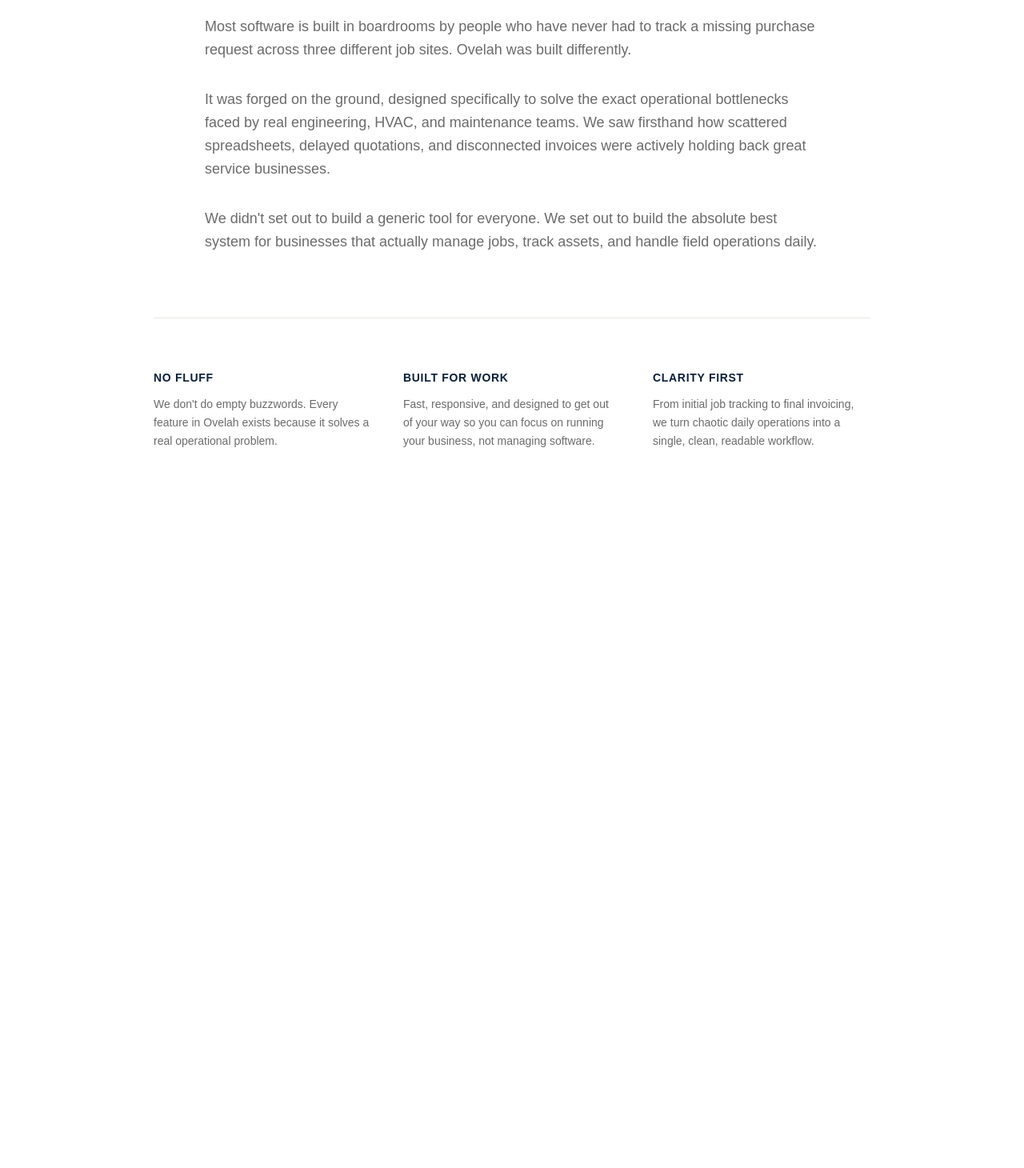
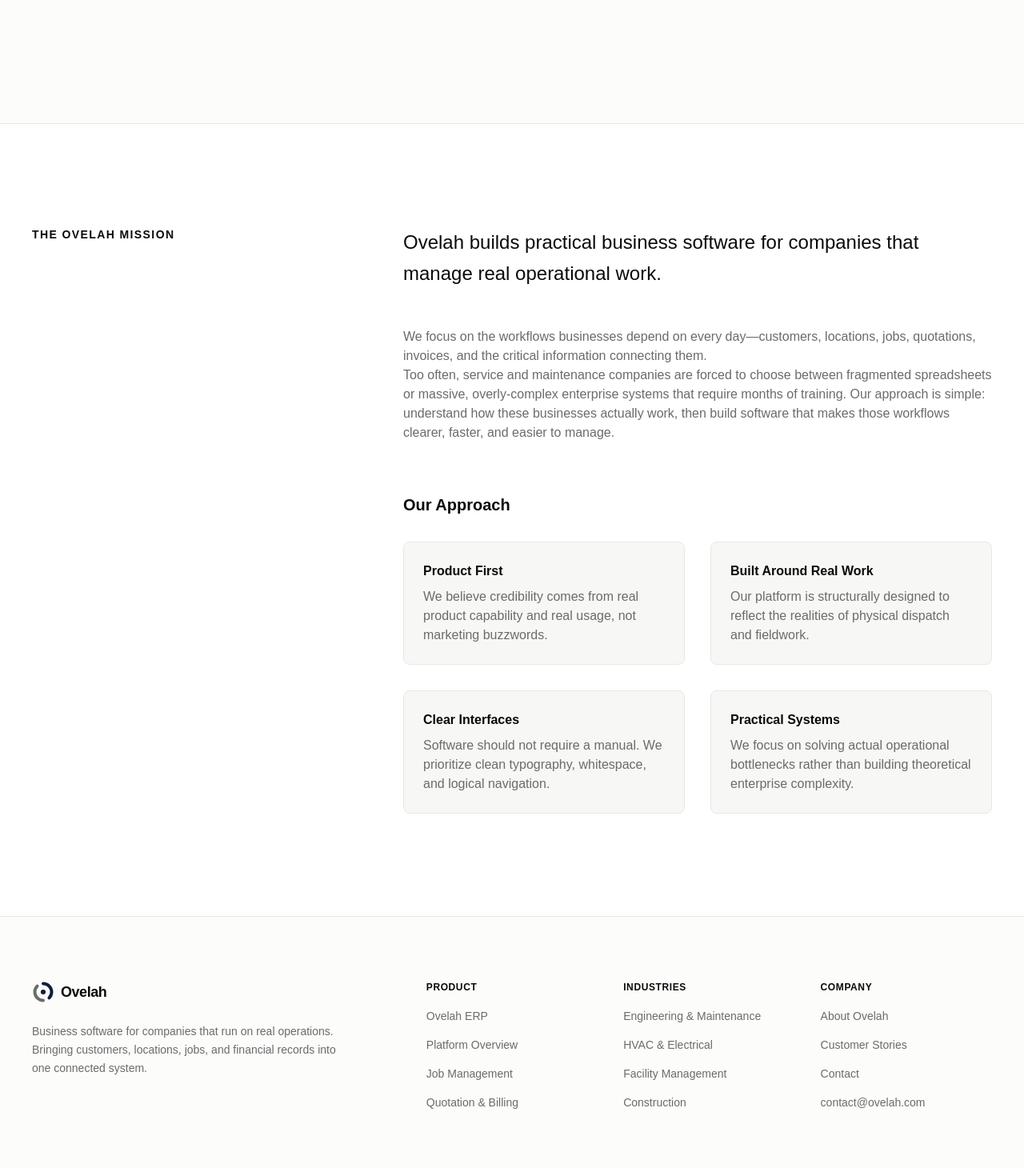
Before and after one commit to anass-nadeem/ovelah-website, a Next.js app: page /about in a window 1280 px wide. Shown: the part 310-1770 px from the top of the page at 80% size. Before the commit the page ends 1000 px from the top, so only its background shows below. Built offline with nearby package versions, Linux system fonts and the light colour scheme.

Commit message:
about, industry, solution page add

```diff
--- a/app/about/page.tsx
+++ b/app/about/page.tsx
@@ -1,64 +1,80 @@
+import Navbar from "@/components/layout/Navbar";
+import Footer from "@/components/layout/Footer";
 import Container from "@/components/ui/Container";
 
-export default function About() {
+export default function AboutPage() {
   return (
-    <section id="about" className="border-t border-[#e7e7e4] bg-white py-20 md:py-32">
+    <>
+      <Navbar />
+
+      <main className="bg-[#fcfcfb] pt-32 md:pt-40">
+
+        {/* HERO */}
+        <section className="pb-20 md:pb-32">
           <Container>
+            <div className="mx-auto max-w-4xl">
+              <h1 className="mb-8 text-4xl font-semibold tracking-tight text-[#0a0a0a] md:text-6xl lg:text-7xl">
+                Software for businesses that keep things moving.
+              </h1>
+            </div>
+          </Container>
+        </section>
 
-        {/* Story Section */}
-        <div className="mx-auto max-w-3xl text-center">
-          <p className="mb-6 text-xs font-bold uppercase tracking-[0.2em] text-[#0b1f3a]">
-            Our Story
-          </p>
-          <h2 className="mb-10 text-3xl font-semibold tracking-[-0.04em] text-[#0a0a0a] md:text-5xl leading-tight">
-            Built for operations, not presentations.
+        {/* EDITORIAL CONTENT */}
+        <section className="bg-white border-t border-[#e7e7e4] py-24 md:py-32">
+          <Container>
+            <div className="flex flex-col lg:flex-row gap-16 lg:gap-24">
+
+              {/* Left Column (Sticky Label) */}
+              <div className="lg:w-1/3">
+                <div className="sticky top-32">
+                  <h2 className="text-sm font-bold uppercase tracking-widest text-[#0a0a0a]">
+                    The Ovelah Mission
                   </h2>
-
-          <div className="flex flex-col gap-8 text-left text-base leading-relaxed text-[#6b6b6b] md:text-lg">
-            <p>
-              Most software is built in boardrooms by people who have never had to track a missing purchase request across three different job sites. Ovelah was built differently.
-            </p>
-            <p>
-              It was forged on the ground, designed specifically to solve the exact operational bottlenecks faced by real engineering, HVAC, and maintenance teams. We saw firsthand how scattered spreadsheets, delayed quotations, and disconnected invoices were actively holding back great service businesses.
-            </p>
-            <p>
-              We didn't set out to build a generic tool for everyone. We set out to build the absolute best system for businesses that actually manage jobs, track assets, and handle field operations daily.
-            </p>
                 </div>
               </div>
 
-        {/* Core Values Grid */}
-        <div className="mx-auto mt-20 grid max-w-4xl gap-10 border-t border-[#e7e7e4] pt-16 sm:grid-cols-3">
+              {/* Right Column (Copy) */}
+              <div className="lg:w-2/3 prose prose-lg max-w-none text-[#6b6b6b]">
+                <p className="text-2xl leading-relaxed text-[#0a0a0a] font-medium mb-12">
+                  Ovelah builds practical business software for companies that manage real operational work.
+                </p>
+                <p>
+                  We focus on the workflows businesses depend on every day—customers, locations, jobs, quotations, invoices, and the critical information connecting them.
+                </p>
+                <p className="mb-16">
+                  Too often, service and maintenance companies are forced to choose between fragmented spreadsheets or massive, overly-complex enterprise systems that require months of training. Our approach is simple: understand how these businesses actually work, then build software that makes those workflows clearer, faster, and easier to manage.
+                </p>
 
-          <div className="flex flex-col gap-3 text-center sm:text-left">
-            <h3 className="text-sm font-bold uppercase tracking-wider text-[#0b1f3a]">
-              No Fluff
-            </h3>
-            <p className="text-sm leading-relaxed text-[#6b6b6b]">
-              We don't do empty buzzwords. Every feature in Ovelah exists because it solves a real operational problem.
-            </p>
+                <h3 className="text-xl font-semibold text-[#0a0a0a] mb-6">Our Approach</h3>
+
+                <div className="grid grid-cols-1 md:grid-cols-2 gap-8 mt-8">
+                  <div className="rounded-lg bg-[#f7f7f5] p-6 border border-[#e7e7e4]">
+                    <h4 className="font-semibold text-[#0a0a0a] mb-2">Product First</h4>
+                    <p className="text-base m-0">We believe credibility comes from real product capability and real usage, not marketing buzzwords.</p>
                   </div>
-
-          <div className="flex flex-col gap-3 text-center sm:text-left">
-            <h3 className="text-sm font-bold uppercase tracking-wider text-[#0b1f3a]">
-              Built for Work
-            </h3>
-            <p className="text-sm leading-relaxed text-[#6b6b6b]">
-              Fast, responsive, and designed to get out of your way so you can focus on running your business, not managing software.
-            </p>
+                  <div className="rounded-lg bg-[#f7f7f5] p-6 border border-[#e7e7e4]">
+                    <h4 className="font-semibold text-[#0a0a0a] mb-2">Built Around Real Work</h4>
+                    <p className="text-base m-0">Our platform is structurally designed to reflect the realities of physical dispatch and fieldwork.</p>
                   </div>
-
-          <div className="flex flex-col gap-3 text-center sm:text-left">
-            <h3 className="text-sm font-bold uppercase tracking-wider text-[#0b1f3a]">
-              Clarity First
-            </h3>
-            <p className="text-sm leading-relaxed text-[#6b6b6b]">
-              From initial job tracking to final invoicing, we turn chaotic daily operations into a single, clean, readable workflow.
-            </p>
+                  <div className="rounded-lg bg-[#f7f7f5] p-6 border border-[#e7e7e4]">
+                    <h4 className="font-semibold text-[#0a0a0a] mb-2">Clear Interfaces</h4>
+                    <p className="text-base m-0">Software should not require a manual. We prioritize clean typography, whitespace, and logical navigation.</p>
+                  </div>
+                  <div className="rounded-lg bg-[#f7f7f5] p-6 border border-[#e7e7e4]">
+                    <h4 className="font-semibold text-[#0a0a0a] mb-2">Practical Systems</h4>
+                    <p className="text-base m-0">We focus on solving actual operational bottlenecks rather than building theoretical enterprise complexity.</p>
+                  </div>
                 </div>
 
               </div>
+            </div>
           </Container>
         </section>
+
+      </main>
+
+      <Footer />
+    </>
   );
 }
--- /dev/null
+++ b/app/industries/page.tsx
@@ -0,0 +1,67 @@
+import Navbar from "@/components/layout/Navbar";
+import Footer from "@/components/layout/Footer";
+import Container from "@/components/ui/Container";
+import Link from "next/link";
+
+export default function IndustriesPage() {
+  const industries = [
+    {
+      title: "Engineering & Maintenance",
+      desc: "Manage ongoing service contracts, dispatch specialized field teams, and track complex technical documentation across long-term client engagements.",
+      slug: "#" // Can link to /industries/engineering-maintenance later
+    },
+    {
+      title: "HVAC & Electrical",
+      desc: "Track physical equipment assets, manage recurring inspection schedules, and generate accurate quotations for highly technical installations.",
+      slug: "#"
+    },
+    {
+      title: "Facility Management",
+      desc: "Centralize requests across massive multi-building campuses. Organize workflows so facility teams arrive at the right wing with the right materials.",
+      slug: "#"
+    },
+    {
+      title: "Construction & Contracting",
+      desc: "Keep project expenses, labor tracking, and phased invoicing connected to specific job sites to ensure projects remain profitable.",
+      slug: "#"
+    }
+  ];
+
+  return (
+    <>
+      <Navbar />
+
+      <main className="bg-[#fcfcfb] pt-32 md:pt-40">
+        <section className="pb-20 md:pb-32">
+          <Container>
+            <div className="mx-auto max-w-4xl text-center mb-20">
+              <h1 className="mb-8 text-4xl font-semibold tracking-tight text-[#0a0a0a] md:text-6xl lg:text-7xl">
+                Built for businesses where work happens in the real world.
+              </h1>
+              <p className="mx-auto max-w-2xl text-lg leading-relaxed text-[#6b6b6b] md:text-xl">
+                Ovelah isn't generic software. It is structurally designed for service, contracting, and operational businesses.
+              </p>
+            </div>
+
+            {/* Industry Grid */}
+            <div className="grid grid-cols-1 md:grid-cols-2 gap-8">
+              {industries.map((ind, index) => (
+                <div key={index} className="group relative flex flex-col justify-between rounded-xl border border-[#e7e7e4] bg-white p-8 md:p-12 transition-shadow hover:shadow-lg">
+                  <div>
+                    <h2 className="mb-4 text-2xl font-semibold text-[#0a0a0a]">{ind.title}</h2>
+                    <p className="text-lg leading-relaxed text-[#6b6b6b] mb-8">{ind.desc}</p>
+                  </div>
+                  <Link href={ind.slug} className="inline-flex items-center text-sm font-semibold text-[#0b1f3a] group-hover:text-blue-600">
+                    Learn more <span className="ml-2">→</span>
+                  </Link>
+                </div>
+              ))}
+            </div>
+          </Container>
+        </section>
+      </main>
+
+      <Footer />
+    </>
+  );
+}
--- /dev/null
+++ b/app/solutions/page.tsx
@@ -0,0 +1,97 @@
+import Navbar from "@/components/layout/Navbar";
+import Footer from "@/components/layout/Footer";
+import Container from "@/components/ui/Container";
+import Link from "next/link";
+import Image from "next/image";
+
+export default function SolutionsPage() {
+  const solutions = [
+    {
+      title: "Multi-Location Operations",
+      problem: "Managing a single client who has dozens of disparate branch locations leads to scheduling chaos and lost historical maintenance data.",
+      solution: "Ovelah structurally separates the 'Client' entity from the 'Location' entity. This allows you to attach jobs, assets, and service history to specific geographic sites while rolling all financial billing up to the parent client account."
+    },
+    {
+      title: "Job & Service Management",
+      problem: "Field technicians rely on fragmented WhatsApp messages to receive dispatch instructions and report completed work.",
+      solution: "Every service request becomes a trackable Job in Ovelah. Dispatchers provide clear requirements, and the system maintains an unbroken chain of custody until the job is resolved, providing irrefutable proof of work."
+    },
+    {
+      title: "Quotation & Billing Leakage",
+      problem: "Parts and labor hours expended in the field are forgotten by the time the back office generates the final invoice.",
+      solution: "Ovelah tightly couples operational execution with financial documentation. Final invoices are generated directly against the approved quotation and the verified service report, ensuring every billable item is captured."
+    },
+    {
+      title: "Business Reporting",
+      problem: "Management makes scheduling and financial decisions in a vacuum because operational costs are tracked in completely different software than revenue.",
+      solution: "By tracking physical assets, job-specific expenses, and outstanding customer balances in the same database, Ovelah provides a holistic, real-time view of your company's operational profitability."
+    }
+  ];
+
+  return (
+    <>
+      <Navbar />
+
+      <main className="bg-[#fcfcfb] pt-32 md:pt-40">
+
+        {/* HERO */}
+        <section className="pb-20 md:pb-32 text-center">
+          <Container>
+            <div className="mx-auto max-w-4xl">
+              <h1 className="mb-8 text-4xl font-semibold tracking-tight text-[#0a0a0a] md:text-6xl lg:text-7xl">
+                Solutions built for the real world.
+              </h1>
+              <p className="mx-auto mb-10 max-w-2xl text-lg leading-relaxed text-[#6b6b6b] md:text-xl">
+                Ovelah doesn't just digitize paperwork. It structurally organizes your data to solve the most common bottlenecks in service and maintenance operations.
+              </p>
+            </div>
+          </Container>
+        </section>
+
+        {/* SOLUTIONS LIST */}
+        <section className="bg-white border-y border-[#e7e7e4] py-24 md:py-32">
+          <Container>
+            <div className="flex flex-col gap-24">
+              {solutions.map((item, index) => (
+                <div key={index} className="flex flex-col gap-8 lg:flex-row lg:items-start lg:gap-16">
+                  {/* Title Column */}
+                  <div className="lg:w-1/3">
+                    <h2 className="text-2xl font-semibold tracking-tight text-[#0a0a0a] md:text-3xl">
+                      {item.title}
+                    </h2>
+                  </div>
+
+                  {/* Problem/Solution Column */}
+                  <div className="lg:w-2/3 grid grid-cols-1 md:grid-cols-2 gap-8 lg:gap-12">
+                    <div className="rounded-xl bg-[#f7f7f5] p-8 border border-[#e7e7e4]">
+                      <h3 className="mb-4 text-xs font-bold uppercase tracking-wider text-[#6b6b6b]">The Problem</h3>
+                      <p className="text-[#0a0a0a] leading-relaxed">{item.problem}</p>
+                    </div>
+                    <div>
+                      <h3 className="mb-4 text-xs font-bold uppercase tracking-wider text-[#0b1f3a]">How Ovelah Solves It</h3>
+                      <p className="text-[#6b6b6b] leading-relaxed">{item.solution}</p>
+                    </div>
+                  </div>
+                </div>
+              ))}
+            </div>
+          </Container>
+        </section>
+
+        {/* CTA */}
+        <section className="py-24 text-center md:py-32">
+          <Container>
+            <h2 className="text-3xl font-semibold tracking-tight md:text-4xl mb-8 text-[#0a0a0a]">
+              See how we can solve your operational bottlenecks.
+            </h2>
+            <Link href="/contact" className="inline-block rounded-md bg-[#0b1f3a] px-8 py-3.5 text-sm font-medium text-white transition-colors hover:bg-[#0a1526]">
+              Request a Demo
+            </Link>
+          </Container>
+        </section>
+
+      </main>
+      <Footer />
+    </>
+  );
+}
```
Lines whose indentation alone changed are shown as unchanged.
